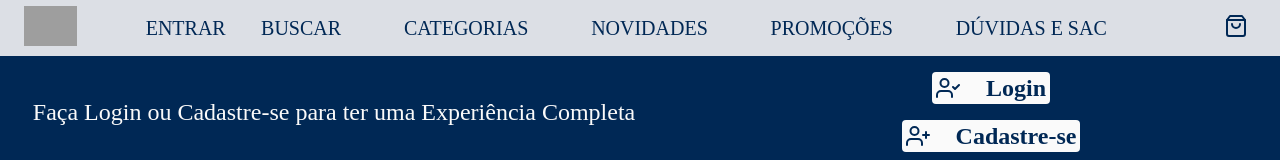
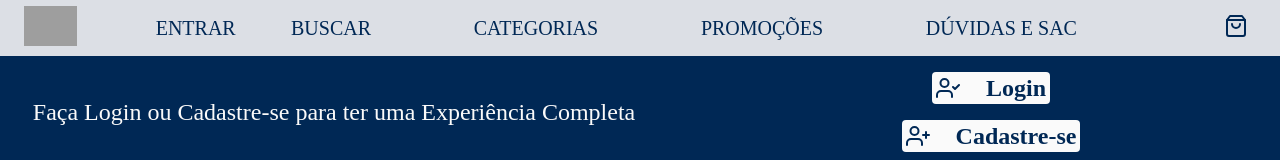
Before and after one commit to IgorcAnjos/HackaDev_React, a React (Create React App) app: page / in a window 1280 px wide. Shown: the top 160 px of the page. Built offline with nearby package versions, Linux system fonts and the light colour scheme; grey boxes are pictures that could not be loaded; a web font is replaced by a local one.

Commit message:
Excluindo lixo: pagina de novidades

```diff
--- a/src/components/Menu/Menu.jsx
+++ b/src/components/Menu/Menu.jsx
@@ -110,14 +110,6 @@ const Menu = ({ abrirMenu, setAbrirMenu, setBuscar, login }) => {
               </div>
             </section>
             <div className="barra-separacao"></div>
-            <section id="novidades">
-              <li className="navbar item">
-                <a href={"/"}>
-                  <p className="navbar-text">NOVIDADES</p>
-                </a>
-              </li>
-            </section>
-            <div className="barra-separacao"></div>
             <section id="promocoes">
               <li className="navbar item">
                 <Link
```
